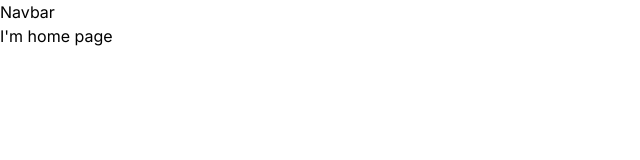
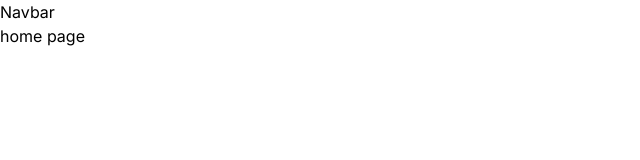
Before and after one commit to 202303-PRM-TR-FEW/Crowdfunding-Platform-Team-10, a Next.js app: page / in a window 1280 px wide. Shown: the top 160 px of the page, without its empty margins (0-640 px from the left). Built offline with nearby package versions, Linux system fonts and the light colour scheme.

Commit message:
added page structure

```diff
--- a/app/page.js
+++ b/app/page.js
@@ -1,5 +1,5 @@
 "use client";
 
 export default function Home() {
-  return <>I'm home page</>;
+  return <>  home page</>;
 }
--- a/app/profile/page.js
+++ b/app/profile/page.js
@@ -3,7 +3,7 @@ import React from 'react'
 export const page = () => {
   return (
     <h1>
-        I'm the profile page
+          the profile page
     </h1>
   )
 }
--- a/app/projects/page.js
+++ b/app/projects/page.js
@@ -3,7 +3,7 @@ import React from 'react'
 export const page = () => {
   return (
     <h1>
-        I'm the projects main page
+          the projects main page
     </h1>
   )
 }
--- a/app/thanks/page.js
+++ b/app/thanks/page.js
@@ -3,7 +3,7 @@ import React from 'react'
 export const page = () => {
   return (
     <h1>
-        I'm the Thank you page
+          the Thank you page
     </h1>
   )
 }
```
